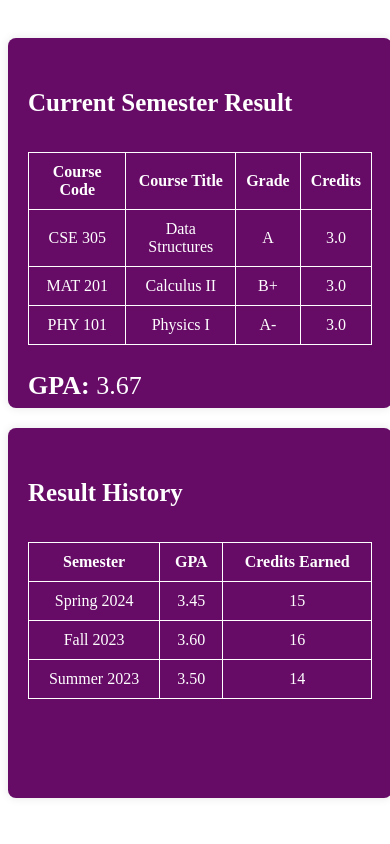
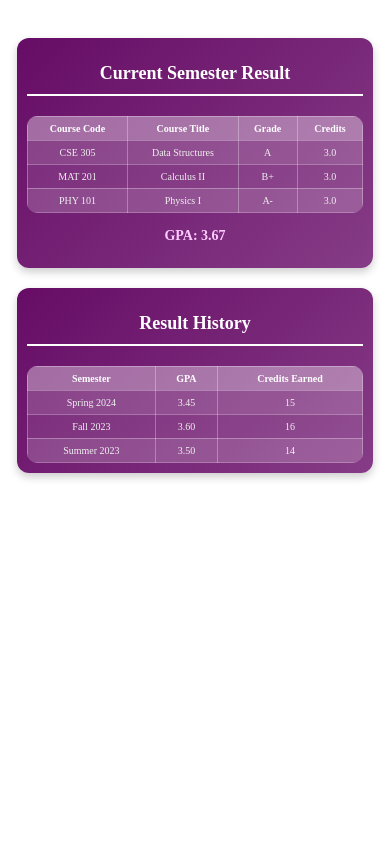
Before and after one commit to sohasara/student-portal, a PHP site: page /result.html in a window 390 px wide. Run offline with PHP 8.4, Linux system fonts and the light colour scheme.

Commit message:
change the styling

```diff
--- a/result.css
+++ b/result.css
@@ -1,53 +1,116 @@
-.result-main{
+.result-main {
     padding-top: 30px;
-}
-
-
-.result-section{
-   height: 330px;
-    width: 92%;
-    padding: 20px;
-}
-
-h1 {
-    font-size: 24px;
-    margin-bottom: 20px;
+    display: flex;
+    flex-direction: column;
+    align-items: center;
+    gap: 20px;
 }
 
 .result-section {
-    margin-bottom: 20px;
-    background: rgb(102, 12, 102);
-    border-radius: 8px;
-    box-shadow: 0 0 10px rgba(0, 0, 0, 0.1);
-    padding: 20px;
+    width: 90%;
+    padding: 25px;
+    background: linear-gradient(135deg, rgb(102, 12, 102), rgb(134, 60, 134));
+    border-radius: 12px;
+    box-shadow: 0 4px 8px rgba(0, 0, 0, 0.2);
+    color: white;
 }
 
 .result-section h2 {
-    padding-top: 10px;
-    padding-bottom: 20px;
-    font-size: 25px;
-    margin-bottom: 15px;
-    color: white;
+    font-size: 24px;
+    margin-bottom: 20px;
+    text-align: center;
+    border-bottom: 2px solid white;
+    padding-bottom: 10px;
 }
 
 .result-section table {
     width: 100%;
     border-collapse: collapse;
-    margin-bottom: 15px;
+    background-color: rgba(255, 255, 255, 0.1);
+    border-radius: 10px;
+    overflow: hidden;
 }
 
-.result-section  table, th, td {
-    border: 1px solid white;
+.result-section table th,
+.result-section table td {
+    padding: 12px 8px;
     text-align: center;
+    font-size: 14px;
 }
 
- .result-section  th, td {
-    padding: 10px;
-    font-size: 16px;
+.result-section table th {
+    background-color: rgba(255, 255, 255, 0.3);
+    font-weight: bold;
     color: white;
 }
 
-.result-section   p {
-    color: white;
-    font-size: 26px;
+.result-section table tr:nth-child(even) {
+    background-color: rgba(255, 255, 255, 0.1);
 }
+
+.result-section table tr:hover {
+    background-color: rgb(87, 13, 87);
+}
+
+.result-section p {
+    font-size: 18px;
+    text-align: right;
+    font-weight: bold;
+    margin-top: 15px;
+    color: #ffccff;
+}
+
+.result-section table td {
+    color: #f0f0f0;
+}
+
+.result-section table th,
+.result-section table td {
+    border: 1px solid rgba(255, 255, 255, 0.3);
+}
+
+/* Media Queries for Responsive Design */
+@media (max-width: 768px) {
+    .result-section {
+        padding: 15px;
+    }
+
+    .result-section h2 {
+        font-size: 20px;
+    }
+
+    .result-section table th,
+    .result-section table td {
+        font-size: 12px;
+        padding: 8px;
+    }
+
+    .result-section p {
+        font-size: 16px;
+    }
+}
+
+@media (max-width: 480px) {
+    .result-section {
+        padding: 10px;
+    }
+
+    .result-section h2 {
+        font-size: 18px;
+    }
+
+    .result-section table {
+        font-size: 10px;
+    }
+
+    .result-section p {
+        font-size: 14px;
+        text-align: center;
+    }
+
+    .result-section table th,
+    .result-section table td {
+        font-size: 10px;
+        padding: 6px;
+    }
+}
```
